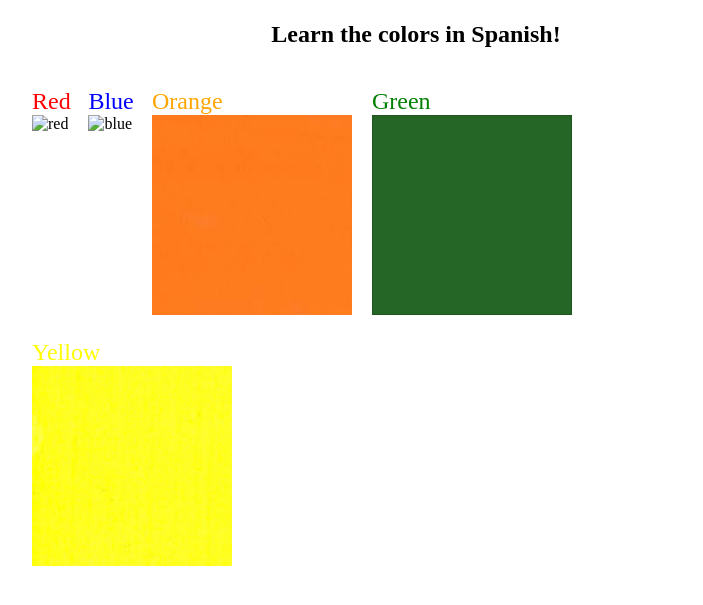
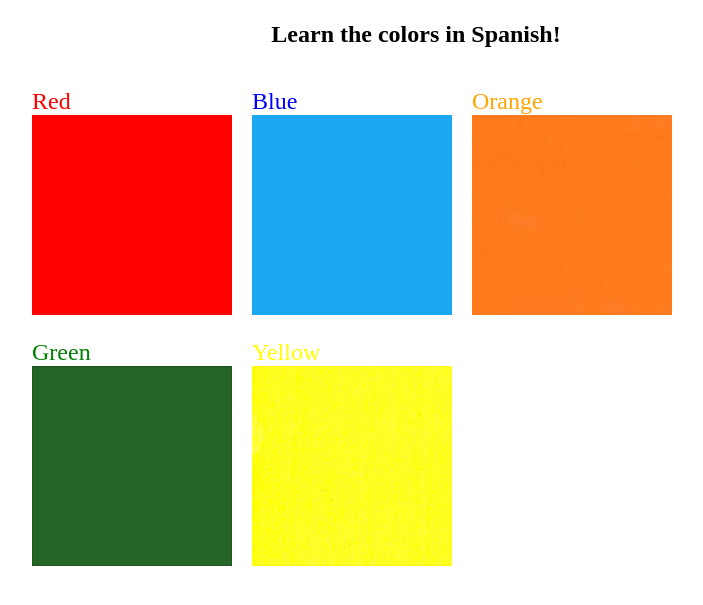
Before and after one commit to yojoeasy/div, a plain HTML site: page index.html in a window 1280 px wide. Shown: the part 79-684 px from the top of the page, without its empty margins (224-927 px from the left). Drawn offline with Linux system fonts and the light colour scheme; files whose address does not match are found by name.

Commit message:
Update index.html

```diff
--- a/index.html
+++ b/index.html
@@ -12,12 +12,12 @@
     <div class="container">
       <div class="color">
         <h2 class="color-title" id="red">Red</h2>
-        <img src="./assets/images/red.png" alt="red" />
+        <img src="/red.png" alt="red" />
       </div>
 
       <div class="color">
         <h2 class="color-title" id="blue">Blue</h2>
-        <img src="./assets/images/blue.png" alt="blue" />
+        <img src="/blue.png" alt="blue" />
       </div>
 
       <div class="color">
```
